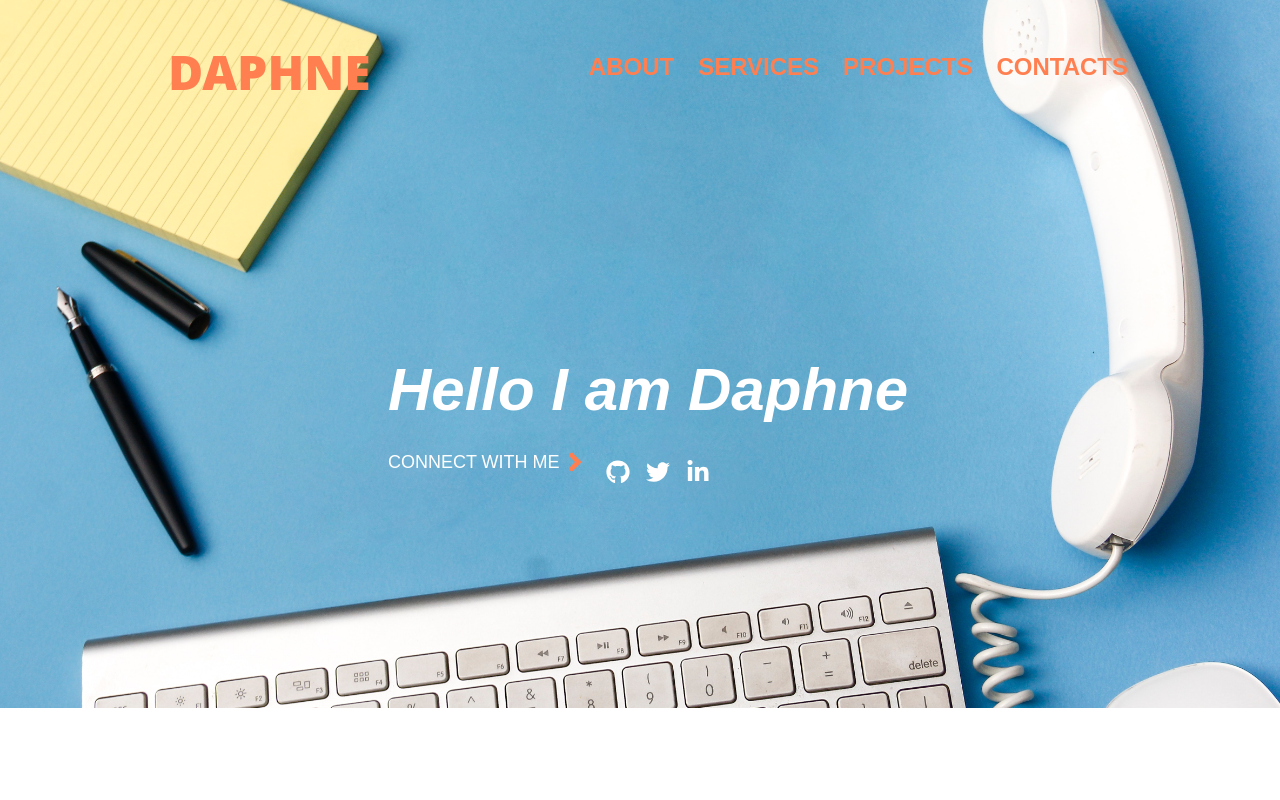
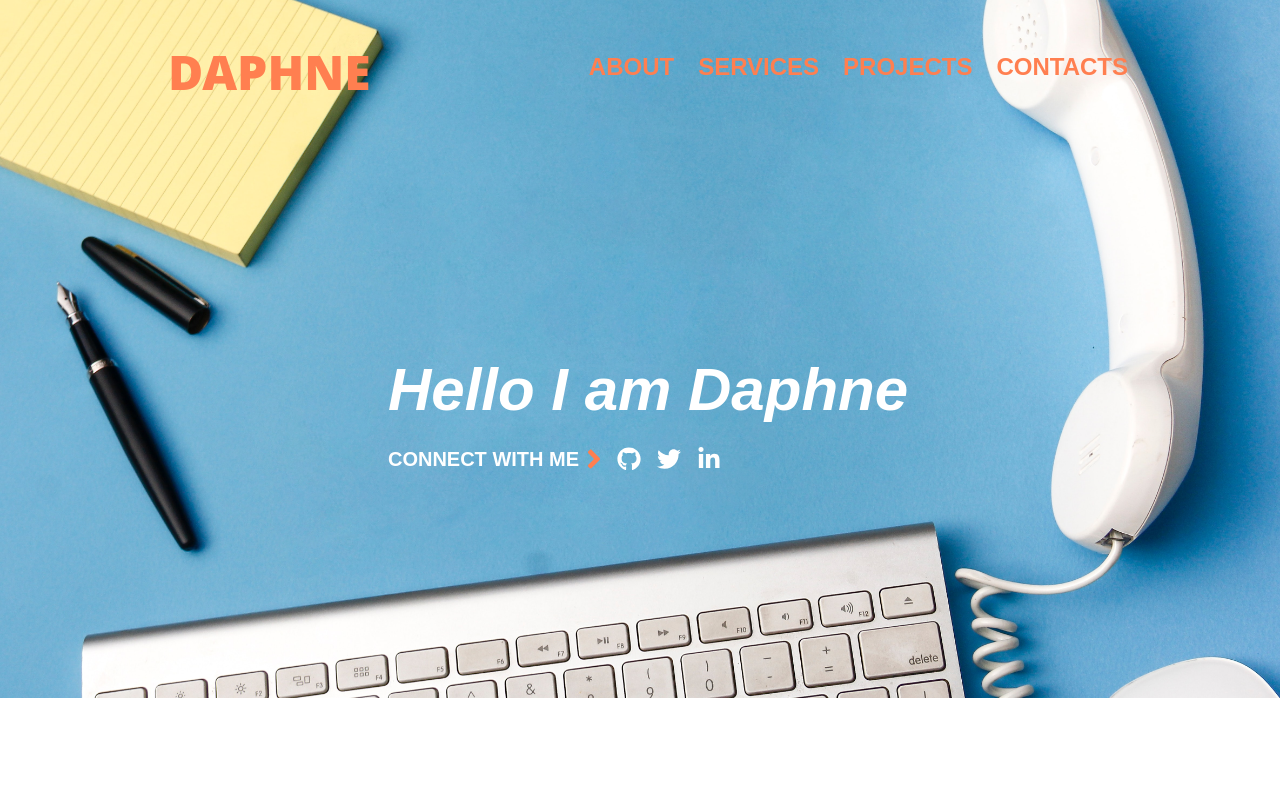
Before and after one commit to Naggayi-Daphne-Pearl/resume-, a React (Create React App) app: page / in a window 1280 px wide. Shown: the top 800 px of the page. Built offline with nearby package versions, Linux system fonts and the light colour scheme.

Commit message:
Hero section

```diff
--- a/src/components/Hero.js
+++ b/src/components/Hero.js
@@ -28,34 +28,32 @@ function Home() {
           alt="author"
         />
       </div>  */}
-            <div className="pt-4 sm:pt- lg:pl-4 lg:pt-0">
+            <div className="pt-6 sm:pt- lg:pl-4 lg:pt-0">
               <h2 className="text-center italic font-header font-bold text-3xl text-white sm:text-left sm:text-5xl md:text-6xl">
                 Hello I am Daphne
               </h2>
-              <div className="flex flex-col justify-center pt-3 sm:flex-row sm:pt-5 lg:justify-start">
-                <div className="flex items-center justify-center pl-0 sm:justify-start ">
-                  <p className="font-body text-lg uppercase text-white">
+
+              <div className="flex flex-col justify-center pt-6 sm:flex-row lg:justify-start">
+            <div className="flex items-center justify-center sm:justify-start">
+              <p class="font-header text-xl font-semibold uppercase text-grey-20 text-white ">
                 Connect with me
               </p>
-                  <div className="hidden sm:block">
-                    <FaAngleRight className="bx bx-chevron-right text-3xl text-yellow" />
+              <div class="hidden sm:block">
+                <FaAngleRight class="bx bx-chevron-right text-3xl text-yellow" />
               </div>
             </div>
-                <div className="flex items-center justify-center pt-5 pl-2 sm:justify-start sm:pl-0">
-                  <a
-                    href="https://github.com/Naggayi-Daphne-Pearl"
-                    className="pl-4"
-                  >
-                    <FaGithub className="bx bxl-github text-2xl text-white hover:text-yellow" />
+            <div className="flex items-center justify-center pt-5 pl-2 sm:justify-start sm:pt-0">
+              <a href="https://github.com/Naggayi-Daphne-Pearl">
+                <FaGithub class="bx bxl-github text-2xl text-white hover:text-yellow" />
               </a>
-                  <a href="https://twitter.com/DaphnePearl8" className="pl-4">
-                    <FaTwitter className="bx bxl-twitter text-2xl text-white hover:text-yellow" />
+              <a href="https://twitter.com/DaphnePearl8" class="pl-4">
+                <FaTwitter class="bx bxl-twitter text-2xl text-white hover:text-yellow" />
               </a>
               <a
                 href="https://www.linkedin.com/in/daphne-naggayi-68070b185/"
-                    className="pl-4"
+                class="pl-4"
               >
-                    <FaLinkedinIn className="bx bxl-linkedin text-2xl text-white hover:text-yellow" />
+                <FaLinkedinIn class="bx bxl-linkedin text-2xl text-white hover:text-yellow" />
               </a>
             </div>
           </div>
```
Also changed, not shown: src/tailwind.css. Lines whose indentation alone changed are shown as unchanged.
